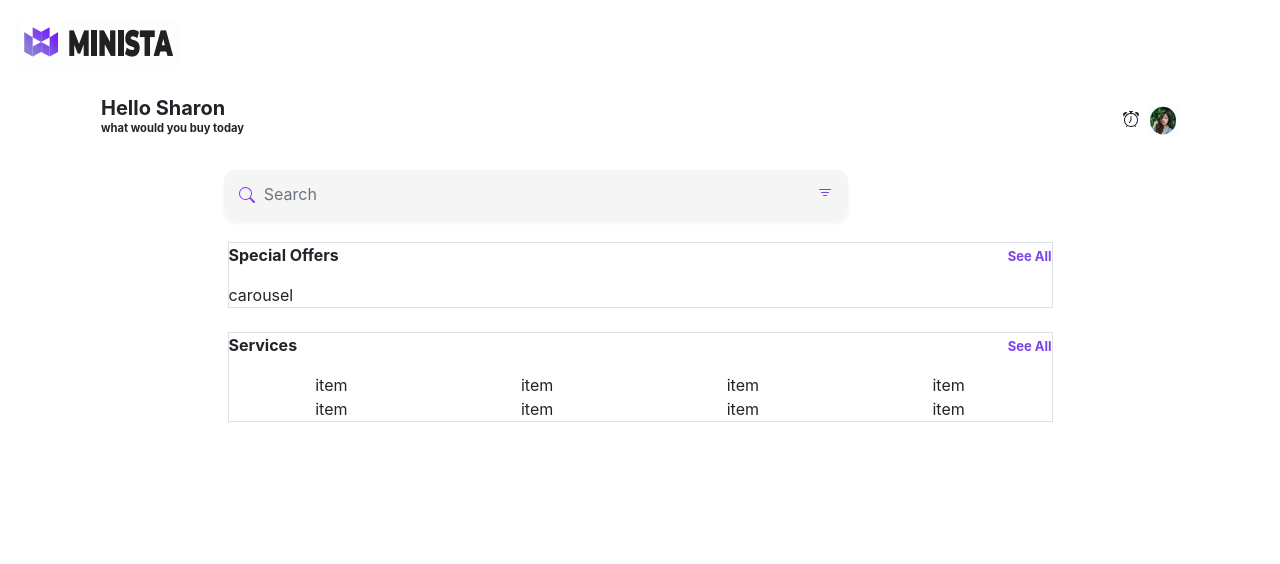
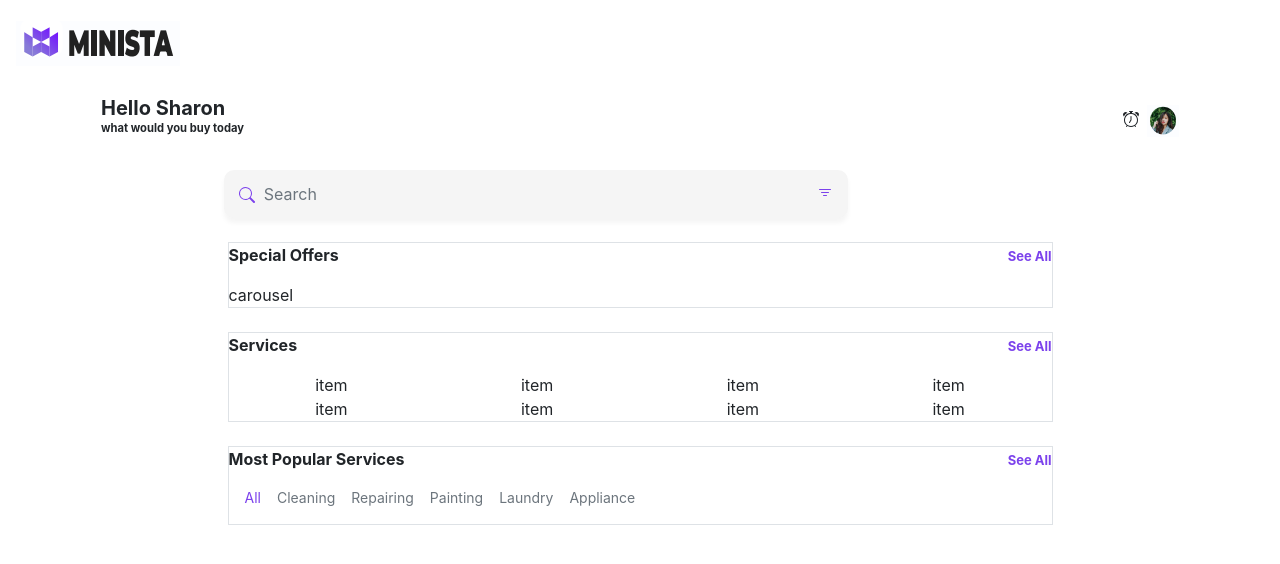
Before and after one commit to mostafa-jamali/TAV, a Vue app: page / in a window 1280 px wide. Shown: the top 564 px of the page. Built offline with nearby package versions, Linux system fonts and the light colour scheme.

Commit message:
add popular services component

```diff
--- a/src/assets/styles/header.scss
+++ b/src/assets/styles/header.scss
@@ -15,8 +15,8 @@
     padding-left: 40px;
     padding-right: 40px;
     border-radius: 10px;
-    background-color: #f5f5f5;
-    box-shadow: 0px 5px 5px #f5f5f5;
+    background-color: $light;
+    box-shadow: 0px 5px 5px $light;
 
     &:focus {
       outline: none;
@@ -27,6 +27,6 @@
   .icon-filter {
     top: 15px;
     right: 15px;
-    color: #7c42ec;
+    color: $primary;
   }
 }
--- a/src/assets/styles/main.scss
+++ b/src/assets/styles/main.scss
@@ -1,6 +1,16 @@
-.main{
- .see-all-link{
-  color: $primary;
-  font-size: 13px;
- }
+.main {
+  .see-all-link {
+    color: $primary;
+    font-size: 13px;
+  }
+
+  .list-unstyled {
+    font-size: 14px;
+    a:hover {
+      text-decoration: none;
+    }
+  }
+  .list-unstyled li:first-child a{
+    color: $primary !important;
+  }
 }
--- a/src/assets/styles/variables.scss
+++ b/src/assets/styles/variables.scss
@@ -1,7 +1,7 @@
 // variables
 $primary: #7c42ec;
 $secondary: #2E2BF4;
-$input: #F5F5F5;
+$light: #F5F5F5;
 $repairing: #FF9313;
 $painting: #2291FA;
 $laundry: #FBC126;
--- /dev/null
+++ b/src/components/main/MostPopularServices.vue
@@ -0,0 +1,25 @@
+<template>
+  <div class="most-popular-services mt-4 border">
+    <div class="d-flex justify-content-between">
+      <p><b>Most Popular Services</b></p>
+      <a href="/"><b class="see-all-link">See All</b></a>
+    </div>
+    <div>
+      <ul class="d-flex list-unstyled">
+        <li class="pl-3" v-for="service in servicesList">
+          <a href="/" class="text-secondary">{{ service }}</a>
+        </li>
+      </ul>
+    </div>
+  </div>
+</template>
+<script>
+export default {
+  name: 'MostPopularServices',
+  data() {
+    return {
+      servicesList: ['All', 'Cleaning', 'Repairing', 'Painting', 'Laundry', 'Appliance'],
+    };
+  },
+};
+</script>
--- a/src/views/Home.vue
+++ b/src/views/Home.vue
@@ -5,15 +5,17 @@
         <!-- <img src="../assets/images/Capture.jpg" alt=""> -->
         <special-offers></special-offers>
         <services></services>
+        <most-popular-services></most-popular-services>
       </b-col>
     </b-row>
   </b-container>
 </template>
 <script>
+import MostPopularServices from '../components/main/MostPopularServices.vue';
 import Services from '../components/main/Services/Services.vue';
 import SpecialOffers from '../components/main/SpecialOffers.vue';
 export default {
-  components: { SpecialOffers, Services },
+  components: { SpecialOffers, Services, MostPopularServices },
   name: 'Home',
 };
 </script>
```
